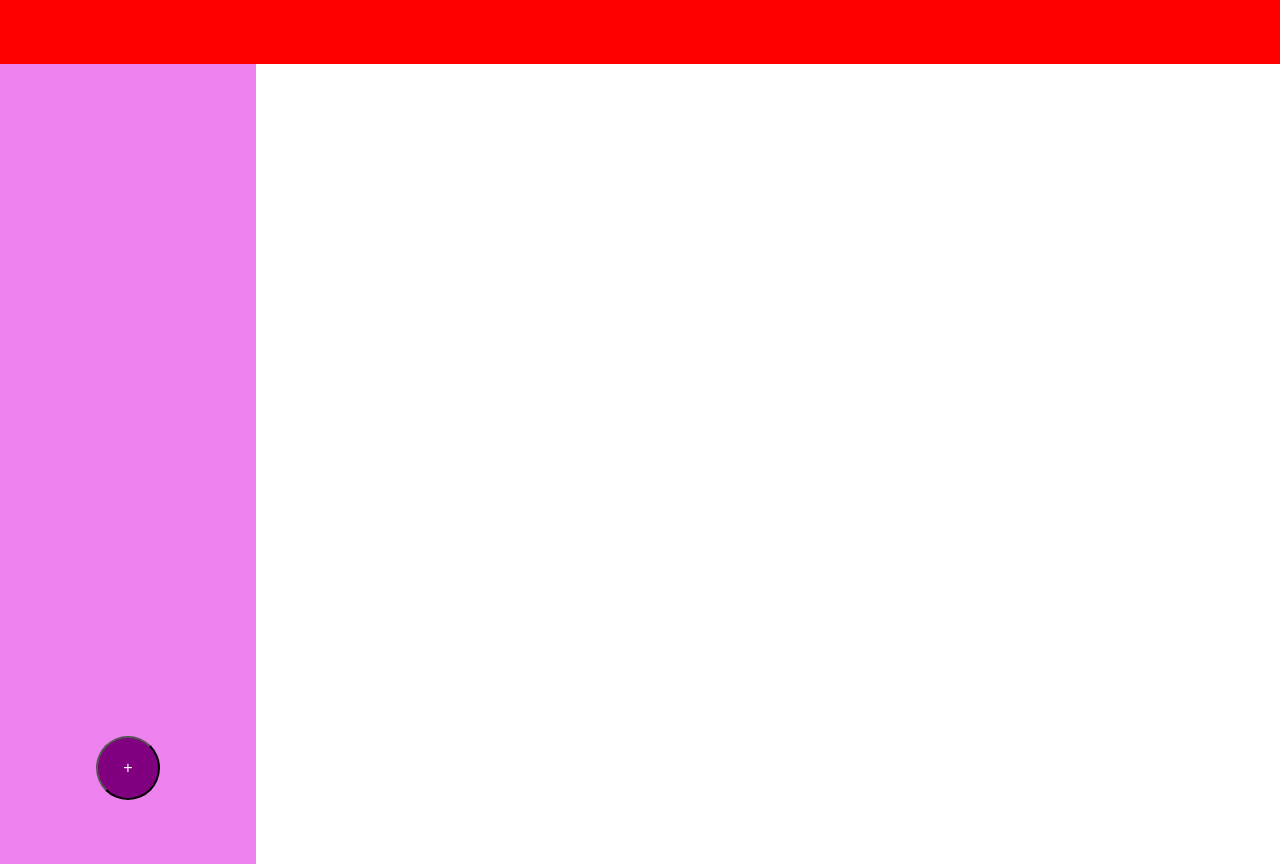
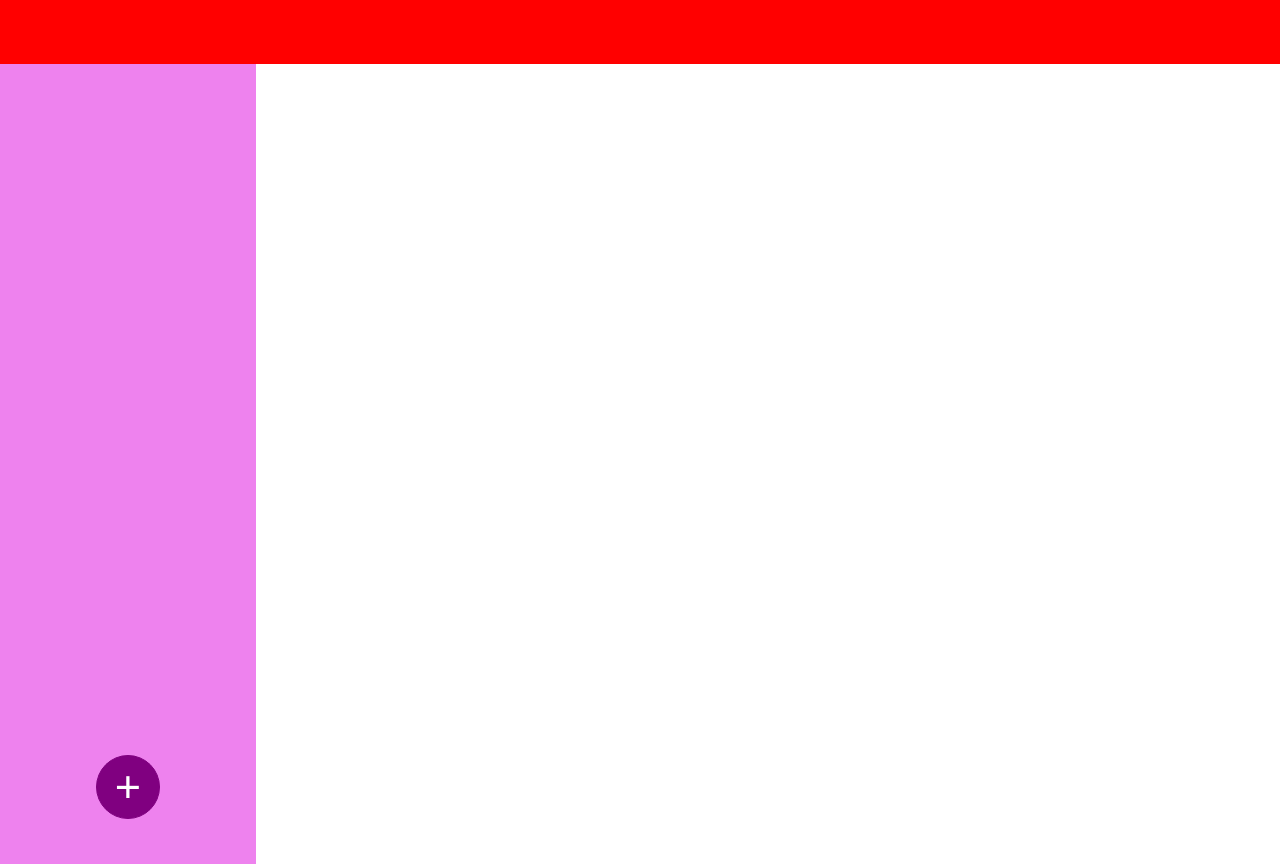
Before and after one commit to aarsenovic/odin-todo-list, a website built with webpack: page src/template.html in a window 1280 px wide. Built offline with nearby package versions, Linux system fonts and the light colour scheme.

Commit message:
feat: add sketch of modal for adding new project

```diff
--- a/src/style.css
+++ b/src/style.css
@@ -29,13 +29,23 @@
 
 
 .add-new-project-button {
-    width: 4em;
-    height: 4em;
+    width: 64px;
+    height: 64px;
     align-self: flex-end;
     justify-self: flex-end;
-    margin-bottom: 4em;
+    margin-bottom: 1em;
     border-radius: 50%;
     color: white;
-    font-size: 1em;
+    font-size: 45px;
     background-color: purple;
+    border: 1px solid purple;
+    cursor: pointer;
 }
+
+dialog {
+    width: 800px;
+    position: relative;
+    left: 50%;
+    top: 50%;
+    transform: translate(-50%, -50%)
+}
--- a/src/ui.js
+++ b/src/ui.js
@@ -16,10 +16,21 @@ function createMainContent () {
 }
 
 function createAddProjectButton() {
-
    const buttonText = "+";
    return createElement("button", {text:buttonText, classes:["add-new-project-button"]});
 
+}
+
+function createModalForAddNewProject() {
+  return createElement("dialog",{text: "radi", classes:["add-new-project-modal"]});
+}
+
+
+function connectModalToAddNewProjectButton() {
+  const addNewProjectButton = document.querySelector(".add-new-project-button");
+  const dialog = document.querySelector("dialog")
+
+  addNewProjectButton.addEventListener("click", ()=>{dialog.showModal()})
 }
 
 
@@ -29,6 +40,8 @@ function createMainPage() {
   root.appendChild(createMainContent());
   const sidebar = document.querySelector(".sidebar");
   sidebar.appendChild(createAddProjectButton());
+  sidebar.appendChild(createModalForAddNewProject());
+  connectModalToAddNewProjectButton()
 }
 
 
```
